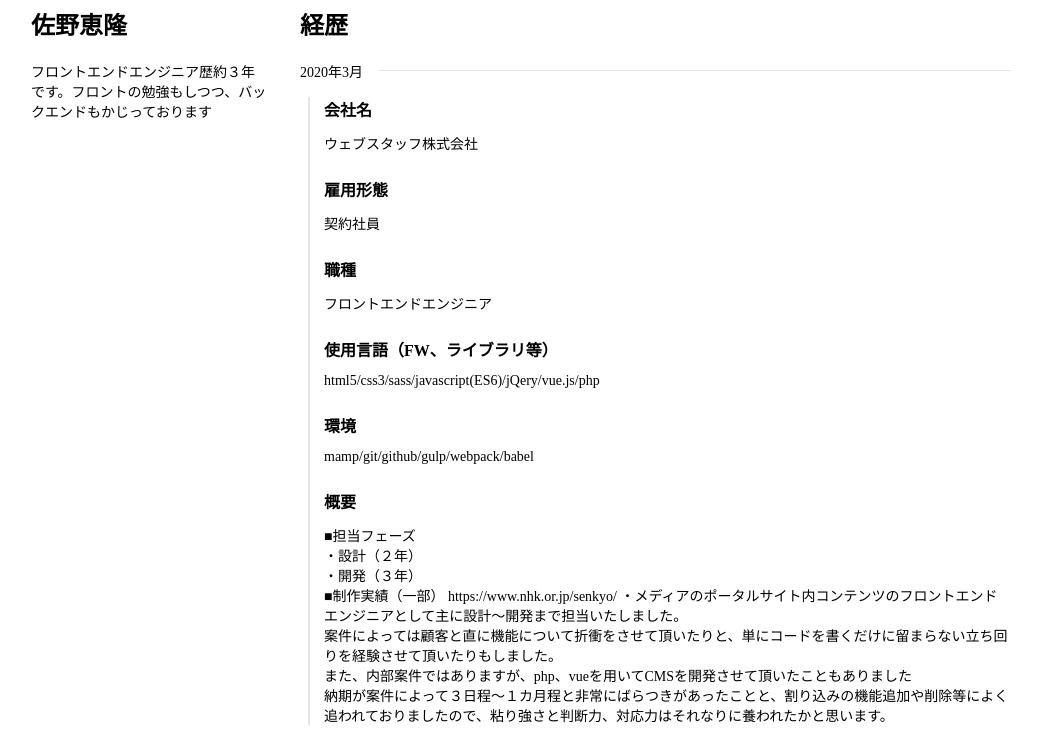
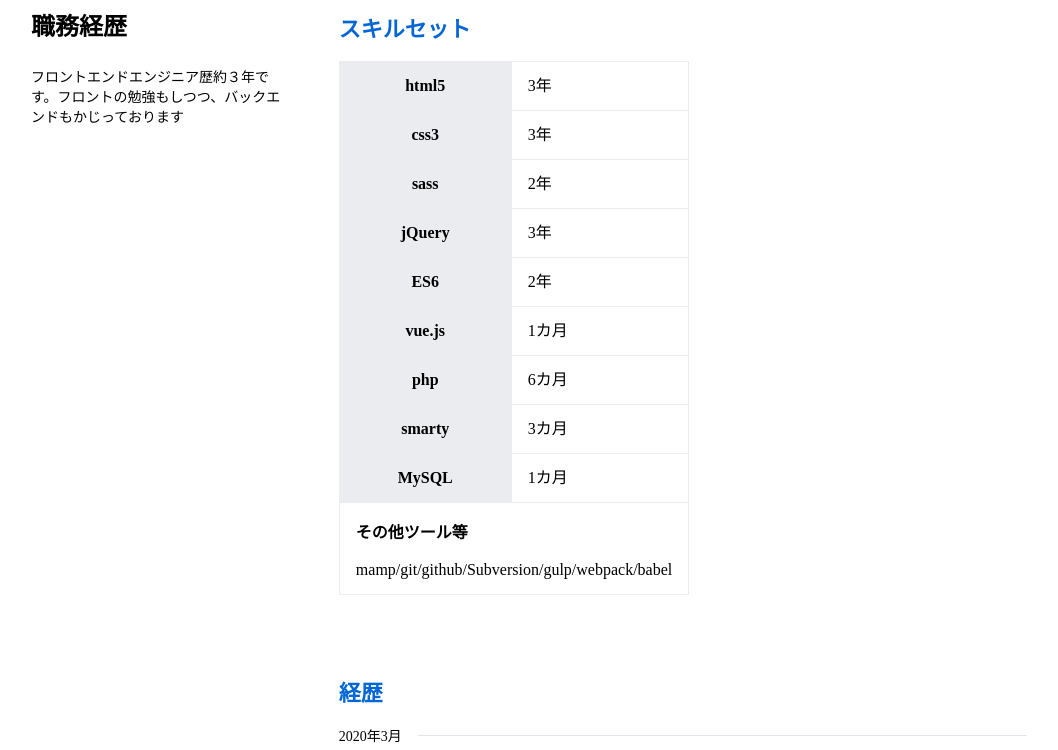
Before and after one commit to yoosaa/duty_career_document, a plain HTML site: page index.html in a window 1280 px wide. Shown: the part 57-807 px from the top of the page, without its empty margins (119-1177 px from the left). Drawn offline with Linux system fonts and the light colour scheme.

Commit message:
css 整理

```diff
--- a/__development/sass/index.scss
+++ b/__development/_sass/index.scss
@@ -4,6 +4,11 @@
 %__font-16{
     font-size: 16px;
 }
+$colors: (
+    title-01: #0366d6,
+    back-01: #eaecef
+);
+
 #title{
     width: 1012px;
     text-align: center;
@@ -21,7 +26,7 @@
     }
 
     .col-3{
-        width: 25%;
+        width: 20%;
     }
     .col-1{
         width: 75%;
@@ -29,6 +34,14 @@
 }
 
 #left{
+    position: fixed;
+    left: calc(50% - 506px);
+    top: 40px;
+    .left-name{
+        &__name{
+            font-size: 24px;
+        }
+    }
     .left-appeal{
         &__text{
             font-size: 14px;
@@ -38,9 +51,20 @@
 
 #right{
     width: 100%;
-    // .right{
-
-    // }
+    margin-left: 32%;
+    .right{
+        &-inner{
+            margin-top: 60px;
+        }
+        &-title{
+            margin-top: 80px;
+            color: map-get($colors, 'title-01');
+            font-size: 22px;
+            &:first-child{
+                margin-top: 0;
+            }
+        }
+    }
     .careers{
         margin-bottom: 24px;
         .year{
@@ -91,4 +115,26 @@
             }
         }
     }
+    .right-body__table{
+        border-collapse: collapse;
+        line-height: 1;
+    }
+    .table{
+        &-rows{
+            border: 1px solid map-get($colors, 'back-01');
+        }
+        &-left{
+            font-weight: bold;
+            text-align: center;
+            padding: 16px 0;
+            border-right: 1px solid map-get($colors, 'back-01');
+            background-color: map-get($colors, 'back-01');
+        }
+        &-right{
+            padding-left: 16px;
+        }
+        &-all{
+            padding: 0 16px
+        }
+    }
 }
--- a/__development/webpack.config.js
+++ b/__development/webpack.config.js
@@ -3,12 +3,34 @@ const path = require('path');
 module.exports = {
   mode: 'production',
   // エントリーポイント
-  entry: './js/app.js',
+  entry: './_js/app.js',
   // 出力
   output: {
     // ファイル名
     filename: 'app_bundle.js',
     // 出力先
     path: path.join(__dirname, '../')
+  },
+  module: {
+    rules: [
+      {
+        test: /\.js$/,
+        exclude: /node_modules/,
+        use: {
+          loader: 'babel-loader',   //loader名
+          options: {
+            presets: [
+              [
+                '@babel/preset-env',
+                {
+                  useBuiltIns: 'usage',
+                  corejs: 3,
+                },
+              ],
+            ],
+          }
+        }
+      }
+    ]
   }
 };
--- a/index.html
+++ b/index.html
@@ -7,12 +7,11 @@
     <link rel="stylesheet" href="index.css">
 </head>
 <body>
-    <h1 id="title">職務経歴書</h1>
     <main id="main">
         <article id="left" class="col-3">
             <section class="left-inner">
                 <div class="left-name">
-                    <h2 class="left-name__name">佐野恵隆</h2>
+                    <h1 class="left-name__name">職務経歴</h1>
                 </div>
                 <div class="left-appeal">
                     <p class="left-appeal__text">フロントエンドエンジニア歴約３年です。フロントの勉強もしつつ、バックエンドもかじっております</p>
@@ -20,10 +19,63 @@
             </section>
         </article>
 
-        <article id="right" class="col-1">
+        <article id="right">
             <section class="right-inner">
+
+                <h2 class="right-title">スキルセット</h2>
+                <div class="right-body">
+                    <table class="right-body__table">
+                        <tbody>
+                            <tr class="table-rows">
+                                <td class="table-left">html5</td>
+                                <td class="table-right">3年</td>
+                            </tr>
+                            <tr class="table-rows">
+                                <td class="table-left">css3</td>
+                                <td class="table-right">3年</td>
+                            </tr>
+                            <tr class="table-rows">
+                                <td class="table-left">sass</td>
+                                <td class="table-right">2年</td>
+                            </tr>
+                            <tr class="table-rows">
+                                <td class="table-left">jQuery</td>
+                                <td class="table-right">3年</td>
+                            </tr>
+                            <tr class="table-rows">
+                                <td class="table-left">ES6</td>
+                                <td class="table-right">2年</td>
+                            </tr>
+                            <tr class="table-rows">
+                                <td class="table-left">vue.js</td>
+                                <td class="table-right">1カ月</td>
+                            </tr>
+                            <tr class="table-rows">
+                                <td class="table-left">php</td>
+                                <td class="table-right">6カ月</td>
+                            </tr>
+                            <tr class="table-rows">
+                                <td class="table-left">smarty</td>
+                                <td class="table-right">3カ月</td>
+                            </tr>
+                            <tr class="table-rows">
+                                <td class="table-left">MySQL</td>
+                                <td class="table-right">1カ月</td>
+                            </tr>
+                            <tr class="table-rows">
+                                <td class="table-all" colspan="2">
+                                    <h4 class="table-all__title">その他ツール等</h4>
+                                    <p class="table-all__text">
+                                        mamp/git/github/Subversion/gulp/webpack/babel
+                                    </p>
+                                </td>
+                            </tr>
+                        </tbody>
+                    </table>
+                </div>
+
                 <h2 class="right-title">経歴</h2>
-                <div class="right-career">
+                <div class="right-body">
 
                     <section class="careers">
                         <h3 class="year"><span class="year-inner">2020年3月</span></h3>
```
Also changed, not shown: __development/package.json (+7 -1 lines), __development/_js/app.js (renamed from __development/js/app.js), index.css, 2 other files.
